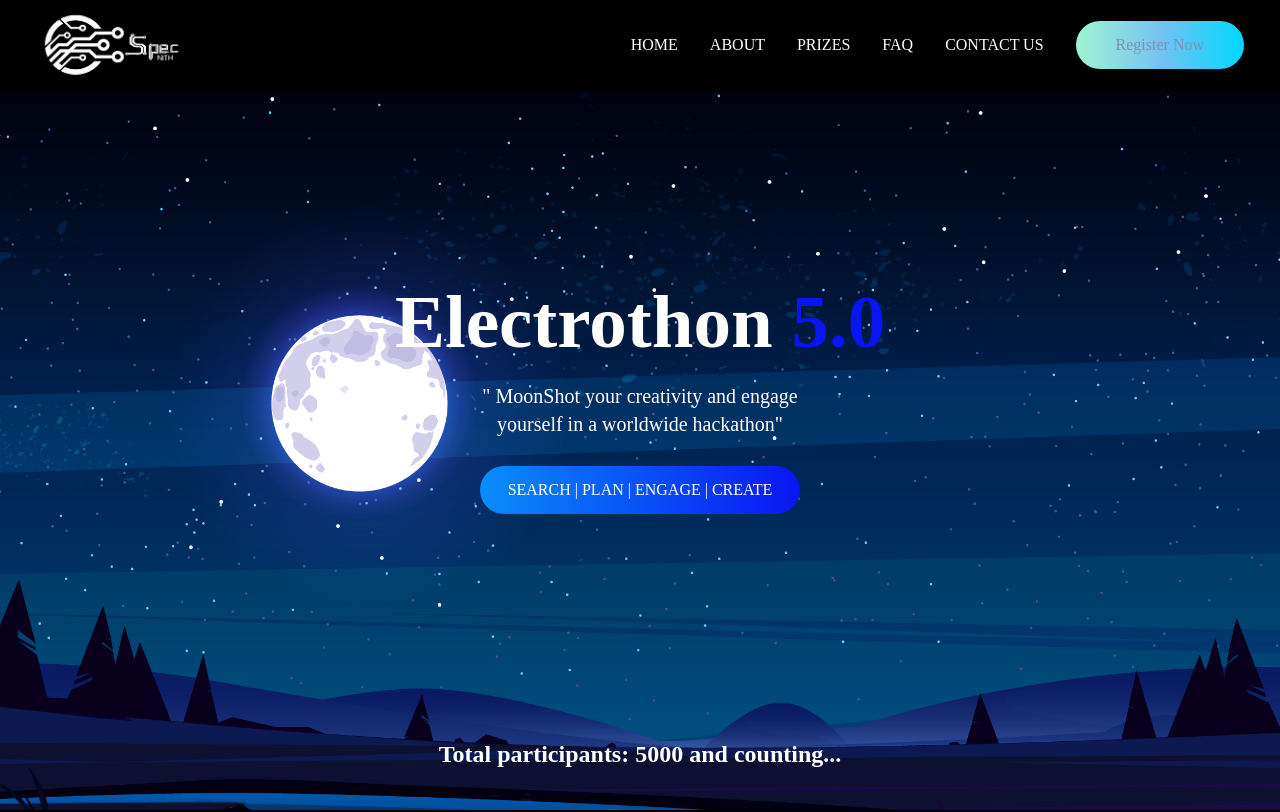
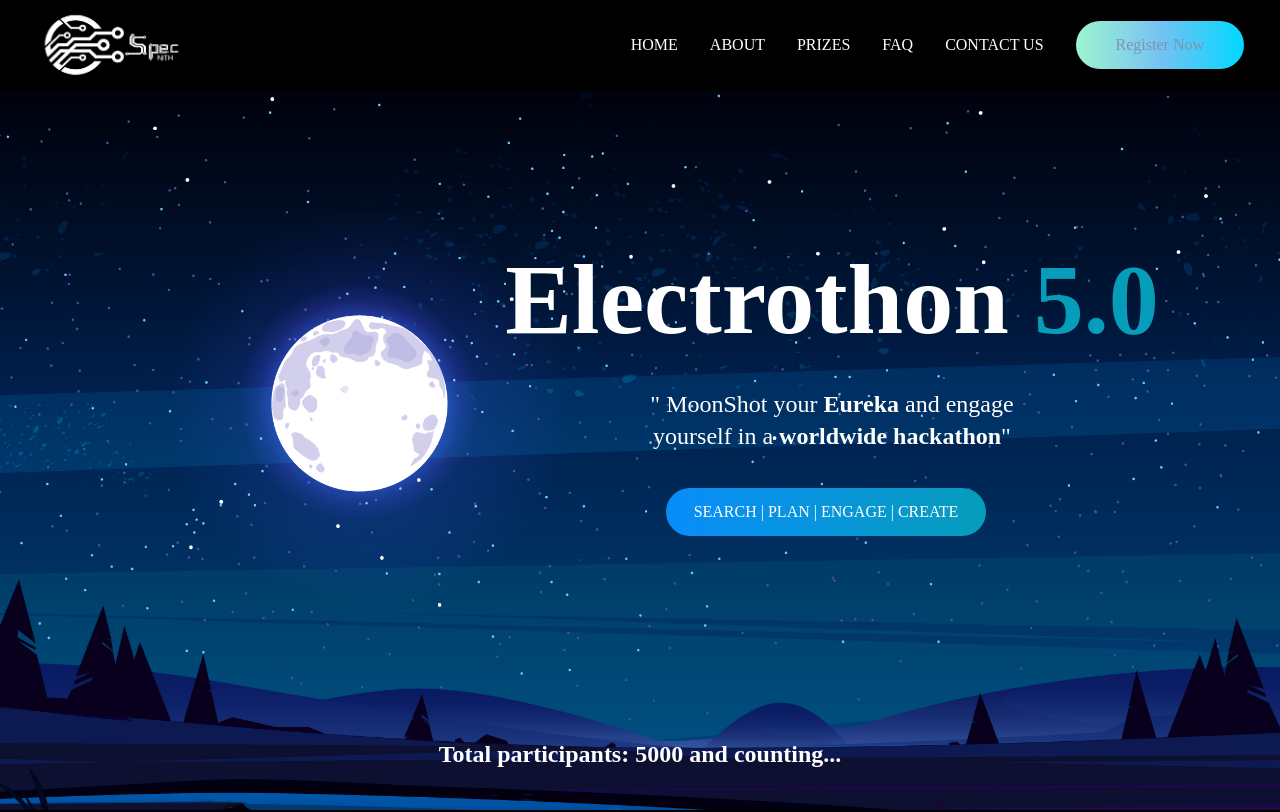
Before and after one commit to samadeep/tailwind-spec, a React (Create React App) app: page / in a window 1280 px wide. Shown: the top 812 px of the page. Built offline with nearby package versions, Linux system fonts and the light colour scheme; the HTML template or start-up script is replaced by a standard one.

Commit message:
Hero Alignments

```diff
--- a/package.json
+++ b/package.json
@@ -51,6 +51,7 @@
   "devDependencies": {
     "autoprefixer": "^10.4.8",
     "postcss": "^8.4.16",
-    "tailwindcss": "^3.1.8"
+    "tailwindcss": "^3.1.8",
+    "tailwindcss-textshadow": "^2.1.3"
   }
 }
--- a/src/components/UI/Hero.jsx
+++ b/src/components/UI/Hero.jsx
@@ -13,17 +13,17 @@ export default function Hero() {
       />
 
       <div className="w-full h-[90%] flex flex-col justify-center items-center text-white px-4 text-center">
-        <h1 className="text-[75px]">
+        <h1 className="text-[100px] ml-96 text-shadow-h1">
           Electrothon <span className="blue">5.0</span>{" "}
         </h1>
         <br />
 
-        <p className="text-xl py-4 text-center">
-          " MoonShot your creativity and engage
-          <br /> yourself in a worldwide hackathon"
+        <p className="text-2xl py-4 text-center ml-96 mt-7">
+          " MoonShot your <b>Eureka</b>  and engage
+          <br /> yourself in a <b> worldwide hackathon</b>"
         </p>
         <div>
-          <button className="m-3">SEARCH | PLAN | ENGAGE | CREATE </button>
+          <button className="m-3 ml-96 mt-5 ">SEARCH | PLAN | ENGAGE | CREATE </button>
         </div>
       </div>
       <div>
--- a/src/index.css
+++ b/src/index.css
@@ -5,7 +5,7 @@
 @import url("https://fonts.googleapis.com/css2?family=Kanit:wght@100;200;300;400;500;600;700;800;900&display=swap");
 
 :root {
-  --primary-blue: #0915f2;
+  --primary-blue: #069dbb;
   --primary-purple: #098dfa;
 }
 
--- a/tailwind.config.js
+++ b/tailwind.config.js
@@ -1,8 +1,32 @@
 /** @type {import('tailwindcss').Config} */
 module.exports = {
-  content: [ "./src/**/*.{js,jsx,ts,tsx}"],
+  content: ["./src/**/*.{js,jsx,ts,tsx}"],
   theme: {
+    theme: {
+      textShadow: {
+        default: "2px 2px 0 #000",
+        md: "0 2px 2px #000",
+        h2: "0 0 3px #FF0000, 0 0 5px #0000FF",
+        h1: "3px 3px 3px rgba(0, 0, 0, .8), 0 0 5px rgba(0, 0, 0, .9)",
+      },
+      screens: {
+        'sm': '640px',
+        // => @media (min-width: 640px) { ... }
+
+        'md': '768px',
+        // => @media (min-width: 768px) { ... }
+
+        'lg': '1024px',
+        // => @media (min-width: 1024px) { ... }
+
+        'xl': '1280px',
+        // => @media (min-width: 1280px) { ... }
+
+        '2xl': '1536px',
+        // => @media (min-width: 1536px) { ... }
+      }
+    },
     extend: {},
   },
   plugins: [],
-}
+};
```
Also changed, not shown: 2 other files (tests, documents, lock files or other folders).
